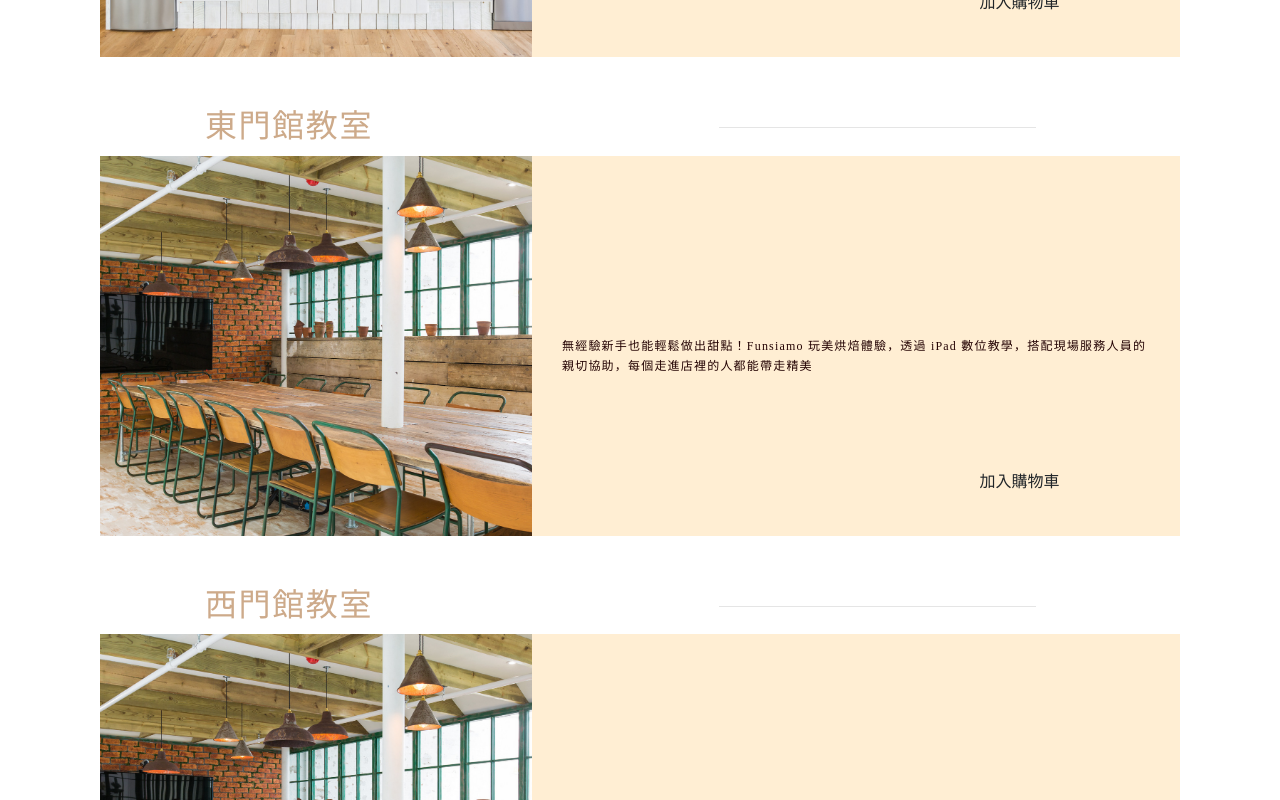
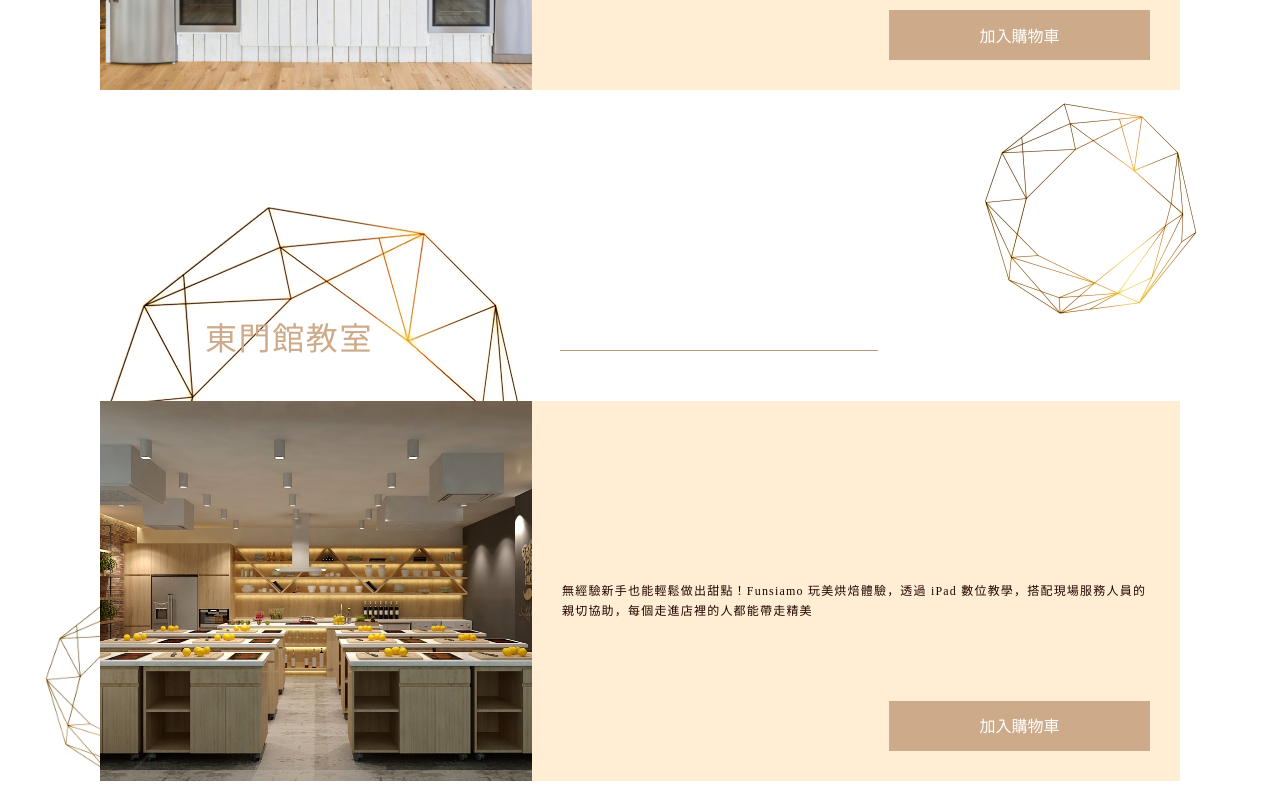
Before and after one commit to linyu0801/react-topic, a React (Create React App) app: page /studioRent/studioOrder in a window 1280 px wide. Shown: the part 1340-2140 px from the top of the page. Built offline with nearby package versions, Linux system fonts and the light colour scheme.

Commit message:
我晚餐要吃麥當勞

```diff
--- a/src/App.js
+++ b/src/App.js
@@ -19,7 +19,8 @@ import MainProductDetail from './pages/mainProduct/MainProductDetail'
 import NotFoundPage from './pages/NotFoundPage'
 import CampaignIndex from './pages/campaign/CampaignIndex'
 import CampaignProductInfo from './pages/campaign/CampaignProductInfo'
-import StudioIntro from './pages/studioRent/studioOrder'
+import StudioOrder from './pages/studioRent/studioOrder'
+import StudioIntro1 from './pages/studioRent/studioIntro1'
 
 // 組合用元件
 
@@ -103,7 +104,10 @@ function App() {
                 <Cart />
               </Route>
               <Route path="/studioRent/studioOrder">
-                <StudioIntro />
+                <StudioOrder />
+              </Route>
+              <Route path="/studioRent/studioIntro1">
+                <StudioIntro1 />
               </Route>
 
               <Route path="*">
--- a/src/pages/studioRent/studioIntro.js
+++ b/src/pages/studioRent/studioIntro1.js
@@ -136,16 +136,22 @@ function studioIntro() {
       </div>
       <div className="decor">
         <img
-          src="http://localhost:3000/public/img/illustration/goldenRing.png"
+          src="http://localhost:3000/climage/goldenRing.png"
           className="decroBall"
+          alt="..."
+        />
+        <img
+          src="http://localhost:3000/climage/goldenRing.png"
+          className="decroBall4"
           alt="..."
         />
       </div>
       <div className="container">
         <div className="row">
           <div className="col-lg-5 col-12">
-            <h1 className="studioClass">大安館教室</h1>
+            <h1 className="studioClassA">大安館教室</h1>
           </div>
+
           <div className="col-lg-7 d-none d-sm-block">
             <hr className="rightLine w-100" />
           </div>
@@ -266,6 +272,21 @@ function studioIntro() {
           </div>
         </div>
       </div>
+      <div className="decor">
+        <img
+          src="http://localhost:3000/climage/goldenRing.png"
+          className="decroBall2"
+          alt="..."
+        />
+      </div>
+      <div className="decor">
+        <img
+          src="http://localhost:3000/climage/goldenRing.png"
+          className="decroBall3"
+          alt="..."
+        />
+      </div>
+
       <div className="container studioMap h-50 ">
         <h2>位置</h2>
         <h5>台北市中山區</h5>
--- a/src/pages/studioRent/studioOrder.js
+++ b/src/pages/studioRent/studioOrder.js
@@ -3,6 +3,7 @@ import { React } from 'react'
 import '../../styles/studioOrder.scss'
 
 import '../../styles/font.scss'
+import { Link, withRouter, Redirect } from 'react-router-dom'
 
 function studioOrder() {
   return (
@@ -53,6 +54,7 @@ function studioOrder() {
           </div>
         </div>
       </div>
+      <Link to="/studioRent/studioIntro1">
         <div class="container">
           <div class="col-lg-12 col-md-6 col-sm-4">
             <div class="celiacardBig d-flex w-100">
@@ -67,6 +69,23 @@ function studioOrder() {
             </div>
           </div>
         </div>
+      </Link>
+
+      <div className="decor">
+        <img
+          src="http://localhost:3000/climage/goldenRing.png"
+          className="decroBall1"
+          alt="..."
+        />
+      </div>
+      <div className="decor">
+        <img
+          src="http://localhost:3000/climage/goldenRing.png"
+          className="decroBall2"
+          alt="..."
+        />
+      </div>
+
       <div class="container">
         <div class="row">
           <div class="col-5">
@@ -91,6 +110,13 @@ function studioOrder() {
             </div>
           </div>
         </div>
+      </div>
+      <div className="decor">
+        <img
+          src="http://localhost:3000/climage/goldenRing.png"
+          className="decroBall3"
+          alt="..."
+        />
       </div>
 
       <div class="container">
@@ -118,6 +144,13 @@ function studioOrder() {
           </div>
         </div>
       </div>
+      <div className="decor">
+        <img
+          src="http://localhost:3000/climage/goldenRing.png"
+          className="decroBall4"
+          alt="..."
+        />
+      </div>
     </>
   )
 }
--- a/src/styles/studioIntro.scss
+++ b/src/styles/studioIntro.scss
@@ -95,13 +95,13 @@ a {
   margin-top: 20px;
 }
 
-.studioClass {
+.studioClassA {
   margin-bottom: 40px;
   margin-top: 40px;
 }
 
 .rightLine {
-  margin: 90px 0;
+  margin: 50px 0;
   padding: 0;
   background-color: #cdaa8a;
 }
@@ -219,14 +219,14 @@ small {
 }
 
 @media (max-width: 415px), print {
-  h1,
-  h2 {
+  .studioClassA,
+  .IntroTitle {
     font-size: 24px;
   }
 
   .cldirection-prev,
   .cldirection-next {
-    display: none;
+    display: none !important;
   }
 
   .clintroForm {
@@ -260,7 +260,7 @@ small {
 .decroBall {
   position: absolute;
   width: 350px;
-  bottom: -100px;
+  bottom: 0px;
   z-index: -1;
 }
 
@@ -276,6 +276,14 @@ small {
   position: absolute;
   width: 250px;
   top: -250px;
+  z-index: -1;
+}
+.decroBall4 {
+  position: absolute;
+  width: 250px;
+  right: 0px;
+  top: -50px;
+
   z-index: -1;
 }
 
--- a/src/styles/studioOrder.scss
+++ b/src/styles/studioOrder.scss
@@ -9,8 +9,6 @@
   opacity: 0.7;
   background-position: center center;
 }
-
-
 
 .clheromsg {
   font-size: 48px;
@@ -145,7 +143,7 @@ a {
 }
 
 .cardBigImg2 {
-  background-image: url('http://localhost:3000/climage/1/class1-2.jpg');
+  background-image: url('http://localhost:3000/climage/2/class2-1.jpeg');
   width: 40%;
   background-size: cover;
   overflow: hidden;
@@ -153,7 +151,7 @@ a {
 }
 
 .cardBigImg3 {
-  background-image: url('http://localhost:3000/climage/1/class1-2.jpg');
+  background-image: url('http://localhost:3000/climage/3/class3-1.jpg');
   width: 40%;
   background-size: cover;
   overflow: hidden;
@@ -215,11 +213,11 @@ a {
   position: absolute;
   width: 261px;
   height: 50px;
-  background-color: #cdaa8a;
+  background-color: #cdaa8a !important;
   right: 30px;
   bottom: 30px;
-  color: white;
-  border-radius: 0;
+  color: white !important;
+  border-radius: 0 !important;
 }
 
 .studioIntro {
```
Also changed, not shown: public/climage/goldenRing.png (added), 1 other file (tests, documents, lock files or other folders). Lines whose indentation alone changed are shown as unchanged.
